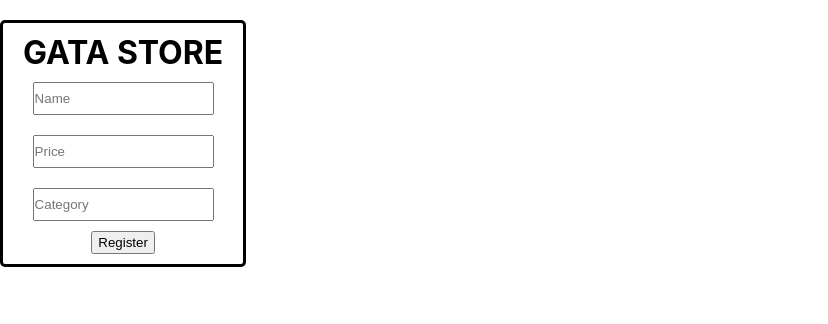
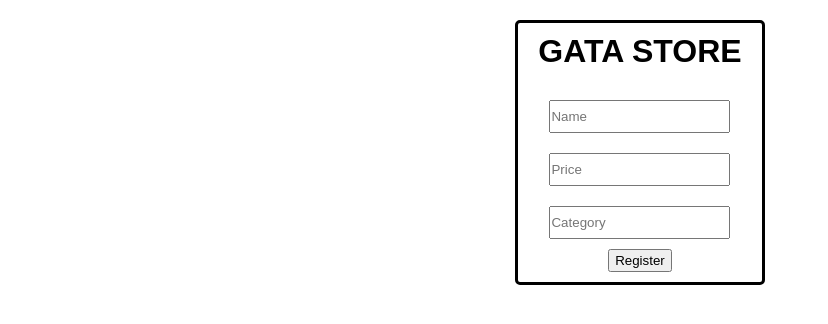
Before and after one commit to evelynoliv/react-crud, a React (Create React App) app in the folder client/: page / in a window 1280 px wide. Shown: the top 324 px of the page, without its empty margins (0-828 px from the left). Built offline with nearby package versions, Linux system fonts and the light colour scheme.

Commit message:
centered a div :satisfied:

```diff
--- a/client/src/components/RegisterForm/RegisterForm.css
+++ b/client/src/components/RegisterForm/RegisterForm.css
@@ -3,20 +3,21 @@
   padding: 0;
 }
 
+
 .register-container {
   display: flex;
   align-items: center;
+  justify-items: center;
   flex-direction: column;
-  }
-
-  .register-container {
+  margin: auto;
   padding: 10px 20px;
   width: max-content;
   height: max-content;
-
   margin-top: 20px;
   border: 3px solid black;
   border-radius: 5px;
+
+
 }
 
 .register-title {
--- a/client/src/components/RegisterForm/RegisterForm.js
+++ b/client/src/components/RegisterForm/RegisterForm.js
@@ -2,9 +2,9 @@ import "./RegisterForm.css"
 
 function RegisterForm() {
     return (
-      <div className="main-cointainer">
+
         <div className="register-container">
-          <h1>GATA STORE</h1>
+          <h1 className="register-title">GATA STORE</h1>
           <input
             type="text" name="name"
             placeholder="Name"
@@ -20,9 +20,10 @@ function RegisterForm() {
             placeholder="Category"
             className="register-input"
           />
-          <button className="register-button">Register</button>
+          <button
+          className="register-button">Register</button>
         </div>
-      </div>
+
     );
   }
 
```
Lines whose indentation alone changed are shown as unchanged.
